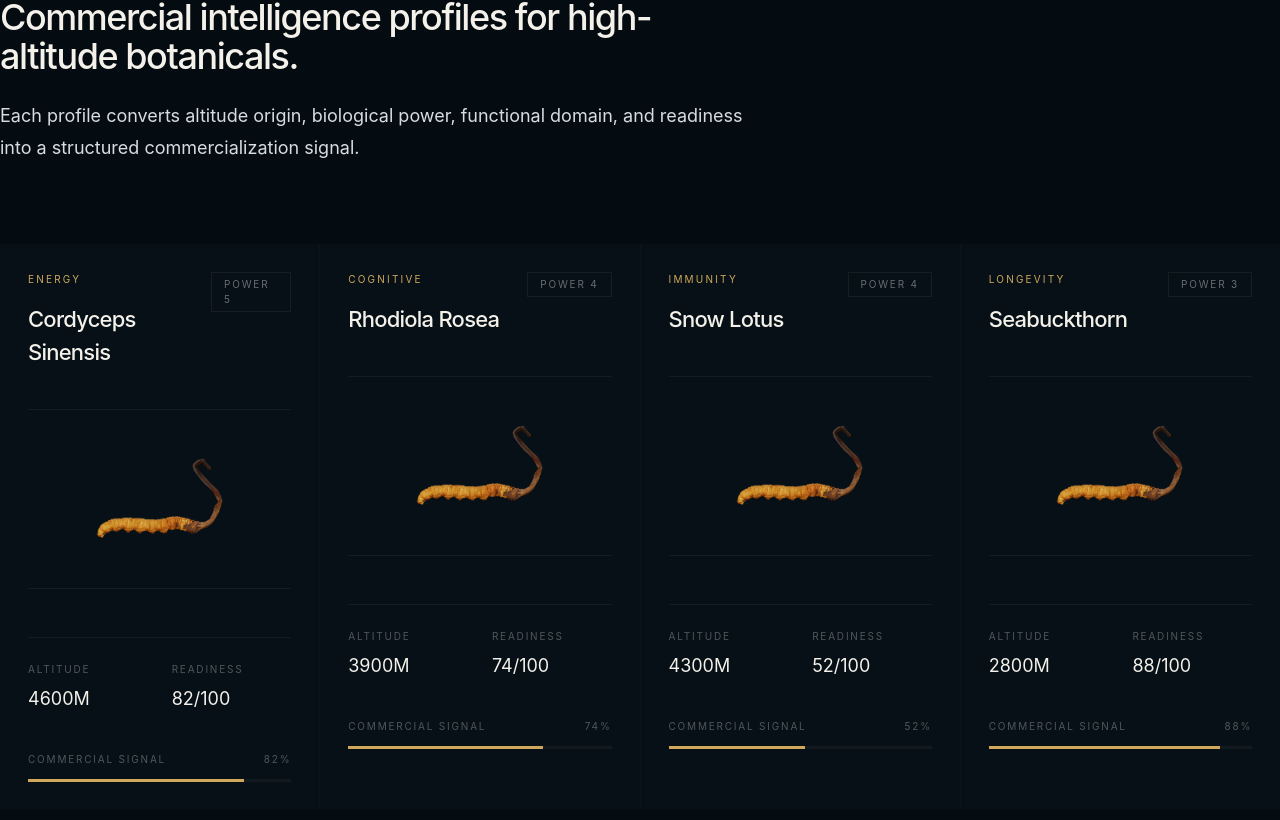
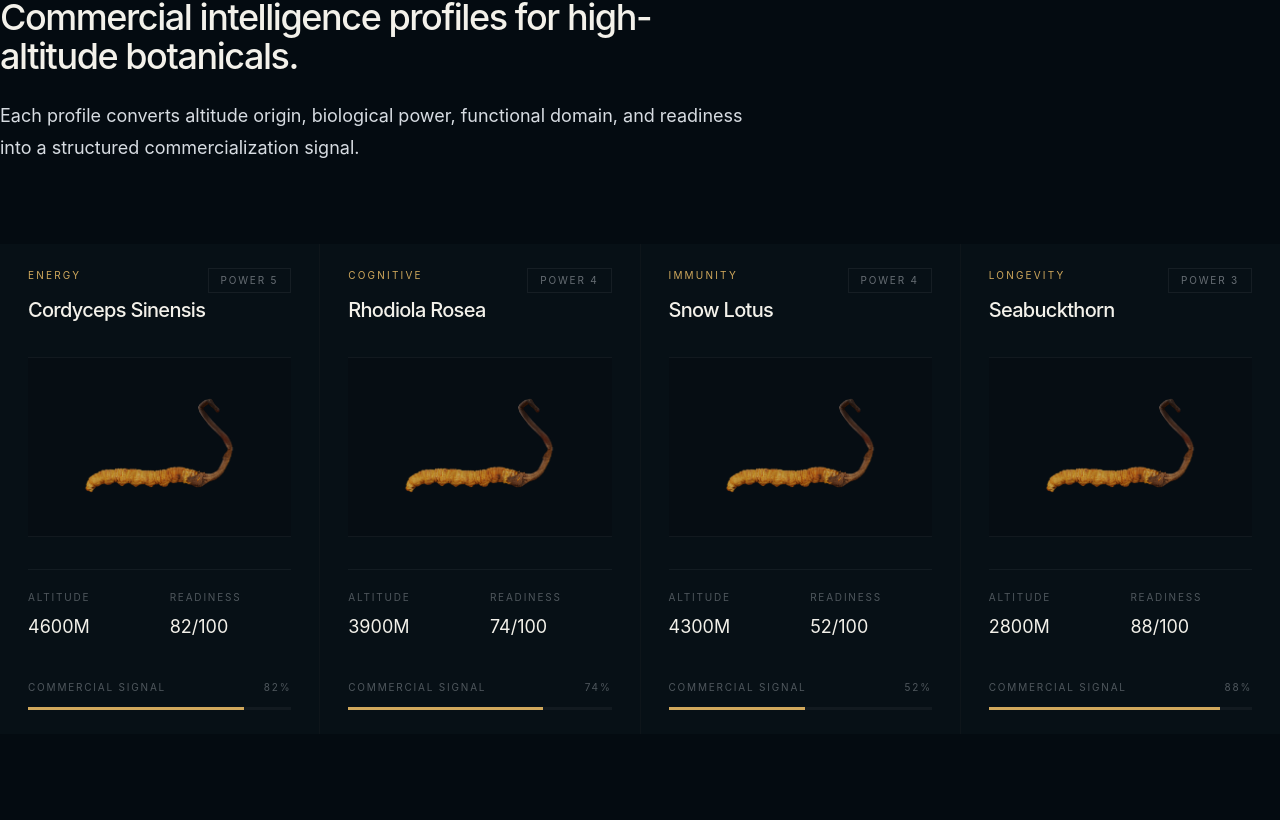
Before and after one commit to 0xMinority/polarherb-v1, a Next.js app: page / in a window 1280 px wide. Shown: the part 1284-2104 px from the top of the page. Built offline with nearby package versions, Linux system fonts and the light colour scheme.

Commit message:
Refine herb profile hover behavior

```diff
--- a/src/components/modules/HerbProfileCard.tsx
+++ b/src/components/modules/HerbProfileCard.tsx
@@ -13,12 +13,13 @@ export default function HerbProfileCard({
 }: HerbProfileCardProps) {
   return (
     <motion.div
-      className="group relative min-h-[320px] overflow-hidden bg-[#071016] p-7"
+      className="group relative min-h-[300px] overflow-hidden bg-[#071016] px-7 py-6"
       whileHover={{
-        y: -3,
+        y: -2,
+        backgroundColor: "#09131B",
       }}
       transition={{
-        duration: 0.32,
+        duration: 0.28,
         ease: [0.22, 1, 0.36, 1],
       }}
     >
@@ -29,7 +30,7 @@ export default function HerbProfileCard({
               {herb.domain}
             </p>
 
-            <h3 className="mt-4 text-[22px] font-medium tracking-[-0.035em] text-[#F3F1EA]">
+            <h3 className="mt-3 text-[20px] font-medium tracking-[-0.035em] text-[#F3F1EA]">
               {herb.name}
             </h3>
           </div>
@@ -39,8 +40,8 @@ export default function HerbProfileCard({
           </div>
         </div>
 
-        <div className="mt-10 flex h-[180px] items-center justify-center border-y border-white/[0.05]">
-          <div className="relative h-[140px] w-[140px] opacity-90 transition-opacity duration-500 group-hover:opacity-100">
+        <div className="mt-8 flex h-[180px] items-center justify-center border-y border-white/[0.05] bg-[#040B11]/35">
+          <div className="relative h-[165px] w-[165px] opacity-80 transition-all duration-500 group-hover:scale-[1.03] group-hover:opacity-100">
             <Image
               src="/Cordyceps_sinensis.png"
               alt={herb.name}
@@ -50,7 +51,7 @@ export default function HerbProfileCard({
           </div>
         </div>
 
-        <div className="mt-12 grid grid-cols-2 gap-6 border-t border-white/[0.05] pt-6">
+        <div className="mt-8 grid grid-cols-2 gap-5 border-t border-white/[0.05] pt-5">
           <div>
             <p className="text-[10px] uppercase tracking-[0.18em] text-[#D7DCE2]/35">
               Altitude
```
